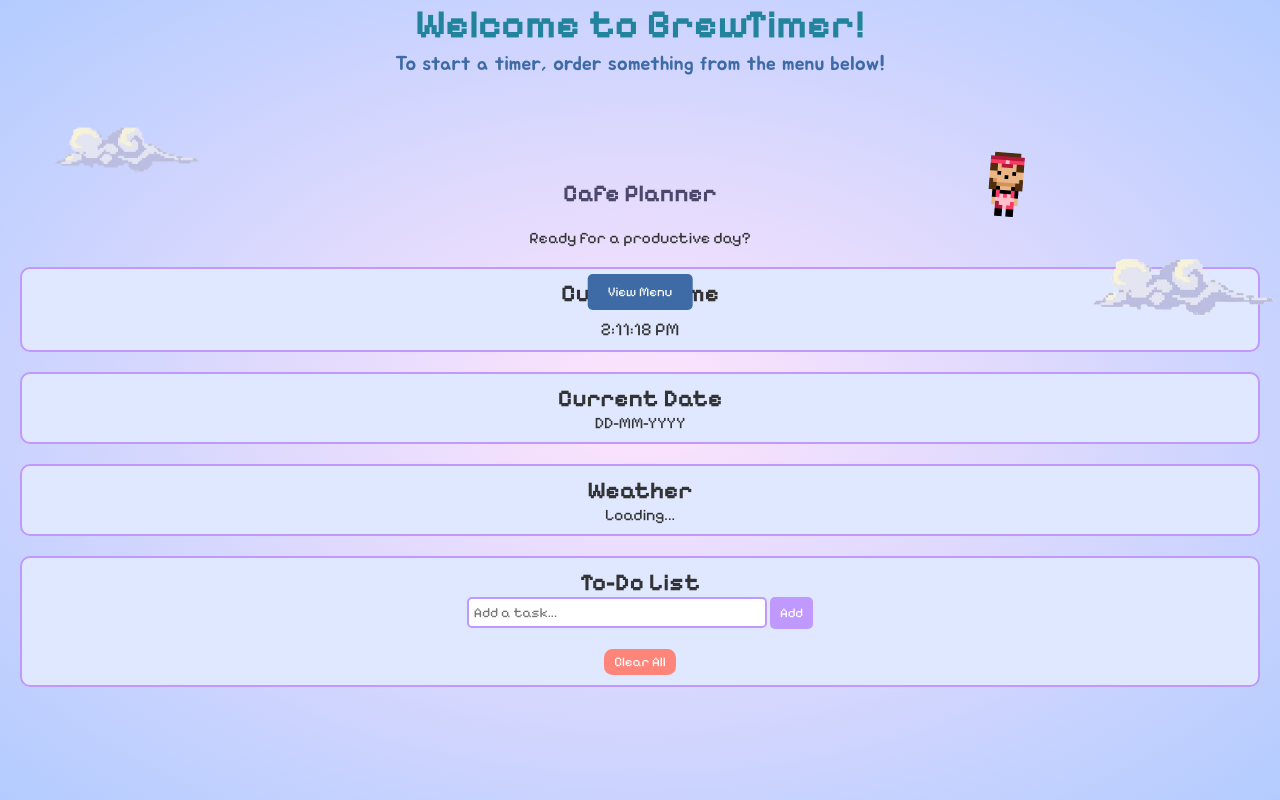
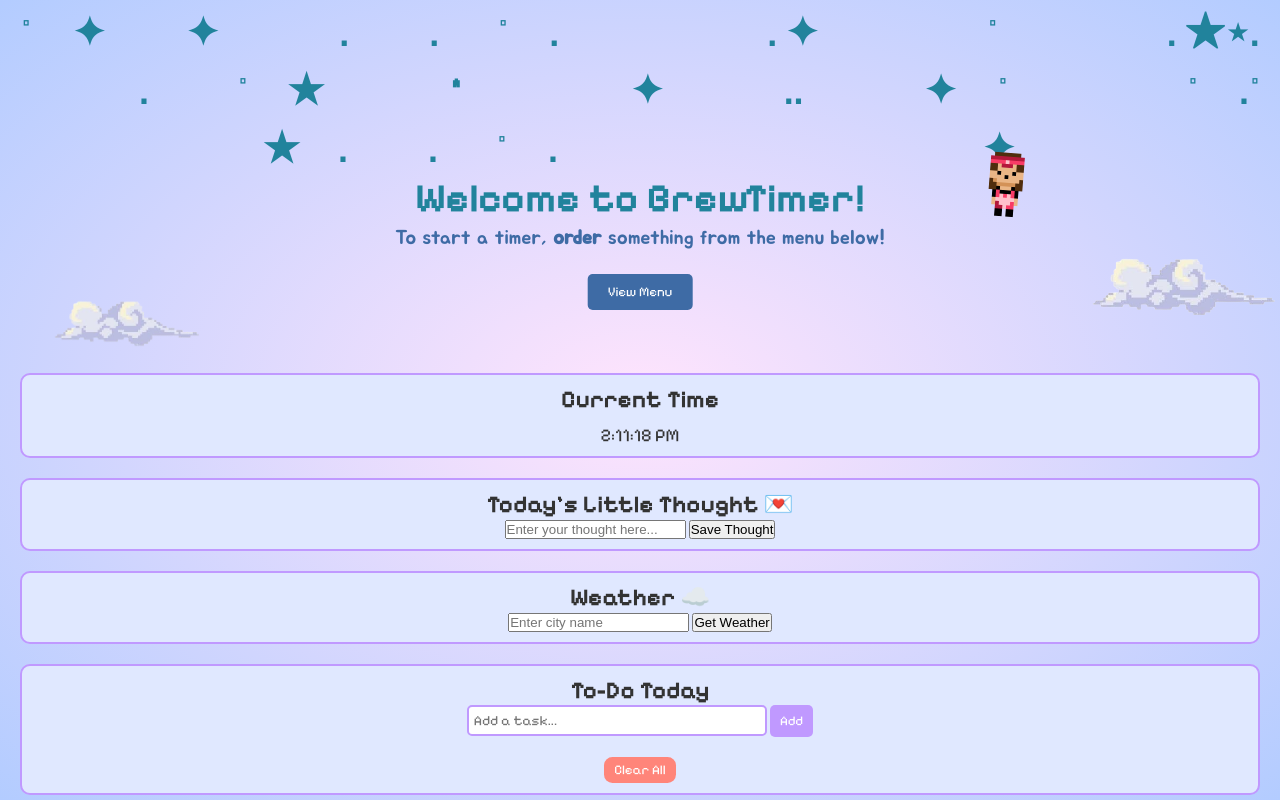
Before and after one commit to aashivermax/BrewTimer, a plain HTML site: page index.html in a window 1280 px wide. Drawn offline with nearby package versions, Linux system fonts and the light colour scheme.

Commit message:
Update homepage with latest changes

```diff
--- a/index.html
+++ b/index.html
@@ -1,3 +1,5 @@
+<!-- updated index for GitHub Pages fix -->
+
 <!DOCTYPE html>
 <html>
 <head>
@@ -5,13 +7,19 @@
   <link rel="preconnect" href="https://fonts.gstatic.com" crossorigin>
   <link href="https://fonts.googleapis.com/css2?family=Jua&display=swap" rel="stylesheet">
   <link rel="stylesheet" href="style.css">
-         <script src="main.js" defer ></script>
+  <script src="main.js" defer></script>
   <title>☕</title>
-        <h1>Welcome to BrewTimer!</h1>
+</head>
 
-    </head>
 <body>
-        <p class="sub">To start a timer, order something from the menu below!</p>
+  <header>
+    <h1 class="header-title">˚　✦　　✦　　　.　　. 　 ˚　.　　　　　 . ✦　　　 　˚　　　　 . ★⋆.
+　　　.    　˚　✭　 　　*　　 　　✦　　　..　　　✦　˚ 　　　　 ˚　.˚　　　　　✭　.　　. 　 ˚　.　　　　 　　 　　　　 ✦</h1>
+  </header>
+
+  <h1>Welcome to <strong class="brewTimer">BrewTimer</strong>!</h1>
+  <p class="sub">To start a timer, <strong>order</strong> something from the menu below!</p>
+
   <div class="cloud-scene">
     <img src="download-removebg-preview.png" alt="pixel cloud" class="pic" />
     <img src="barista_tst_pnk_22-1.png.png" alt="pixel barista" class="pic2" />
@@ -20,34 +28,37 @@
   <img src="download-removebg-preview-removebg-preview.png" alt="pixel art" class="pic3">
   <button class="button" onclick="location.href='menu.html'">View Menu</button>
 
-    </body>
-    <header>
-      <div class="header">
-        <h2>Cafe Planner</h2></h2>
-      </div>
-        <p class="header-sub">Ready for a productive day?</p>
-    </header>
   <main>
     <section id="clock-section">
-      <h2>Current Time</h2>
+      <h2>Current Time </h2>
       <div id="clock">00:00:00</div>
     </section>
-    <section id="date-section">
-      <h2>Current Date</h2>
-      <div id="date">DD-MM-YYYY</div>
+
+    <section id="quote-section">
+      <h2>Today's Little Thought 💌</h2>
+      <input type="text" id="quote-input" placeholder="Enter your thought here...">
+      <button id="save-quote-btn">Save Thought</button>
     </section>
+
     <section id="weather-section">
-      <h2>Weather</h2>
-      <div id="weather">Loading...</div>
+      <h2>Weather ☁️</h2>
+      <input type="text" id="city" placeholder="Enter city name">
+      <button onclick="getWeather()" id="get-weather-btn">Get Weather</button>
+      <img id="weather-icon" src="" alt="Weather Icon" style="display:none;">
+      <div id="temp-div"></div>
+      <div id="weather-info-div"></div>
+      <div id="hourly-forecast"></div>
     </section>
+
     <section id="todo-section">
-      <h2>To-Do List</h2>
+      <h2>To-Do Today </h2>
       <input type="text" id="task-input" placeholder="Add a task...">
       <button id="add-task-btn">Add</button>
       <ul id="task-list"></ul>
       <button id="clear-tasks-btn">Clear All</button>
     </section>
   </main>
+
   <script src="https://cdn.jsdelivr.net/npm/canvas-confetti@1.5.1/dist/confetti.browser.min.js"></script>
-
+</body>
 </html>
```
Lines whose indentation alone changed are shown as unchanged.
